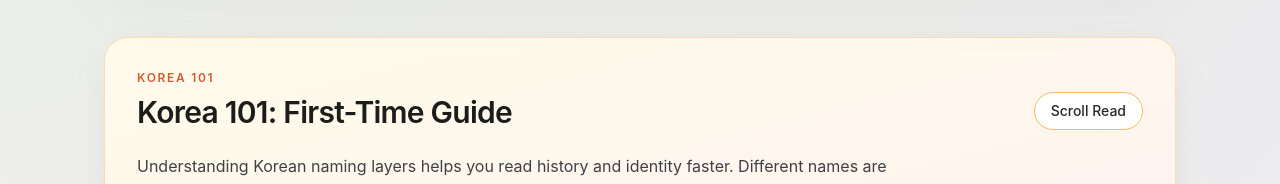
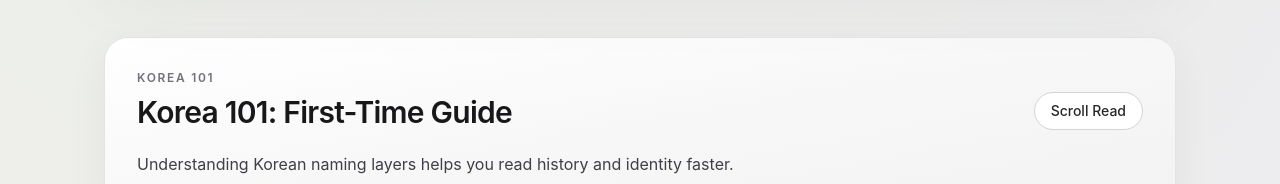
Before and after one commit to digimill/seoulvibe, a Next.js app: page /en in a window 1280 px wide. Shown: the part 616-800 px from the top of the page. Built offline with nearby package versions, Linux system fonts and the light colour scheme; no server answers.

Commit message:
Make Korea 101 home card concise with clamped preview text

```diff
--- a/app/[lang]/page.tsx
+++ b/app/[lang]/page.tsx
@@ -106,23 +106,23 @@ export default async function HomePage({ params }: HomePageProps) {
 
       <section className="pb-8 sm:pb-10">
         <Container>
-          <div className="rounded-3xl border border-orange-200/80 bg-gradient-to-br from-amber-50 via-orange-50 to-rose-50 p-6 shadow-[0_12px_40px_rgba(0,0,0,0.05)] sm:p-8">
+          <Link
+            href={`/${locale}/korea-101`}
+            className="group block rounded-3xl border border-zinc-200 bg-gradient-to-br from-white via-zinc-50/80 to-zinc-100/80 p-6 shadow-[0_12px_40px_rgba(0,0,0,0.05)] transition duration-300 hover:-translate-y-0.5 hover:border-zinc-300 hover:shadow-[0_16px_50px_rgba(0,0,0,0.08)] sm:p-8"
+          >
             <div className="mb-5 flex items-end justify-between gap-4">
               <div>
-                <p className="text-xs font-semibold uppercase tracking-[0.14em] text-orange-700/80">{t.nav.korea101}</p>
-                <h2 className="mt-2 text-2xl font-semibold tracking-tight sm:text-3xl">{t.featuredKorea101}</h2>
+                <p className="text-xs font-semibold uppercase tracking-[0.14em] text-zinc-500">{t.nav.korea101}</p>
+                <h2 className="mt-2 text-2xl font-semibold tracking-tight text-zinc-900 sm:text-3xl">{t.featuredKorea101}</h2>
               </div>
-              <Link
-                href={`/${locale}/korea-101`}
-                className="rounded-full border border-orange-300 bg-white px-4 py-2 text-sm font-medium text-zinc-800"
-              >
+              <span className="rounded-full border border-zinc-300 bg-white px-4 py-2 text-sm font-medium text-zinc-800 transition group-hover:border-zinc-900 group-hover:bg-zinc-900 group-hover:text-white">
                 {korea101Cta}
-              </Link>
+              </span>
             </div>
-            <p className="max-w-3xl text-base leading-8 text-zinc-700">
-              {korea101[0]?.summary} {korea101[0]?.friend_note} {korea101Preview}
+            <p className="max-w-3xl overflow-hidden text-base leading-7 text-zinc-700 [display:-webkit-box] [-webkit-box-orient:vertical] [-webkit-line-clamp:3]">
+              {korea101[0]?.summary ?? korea101Preview}
             </p>
-          </div>
+          </Link>
         </Container>
       </section>
 
```
